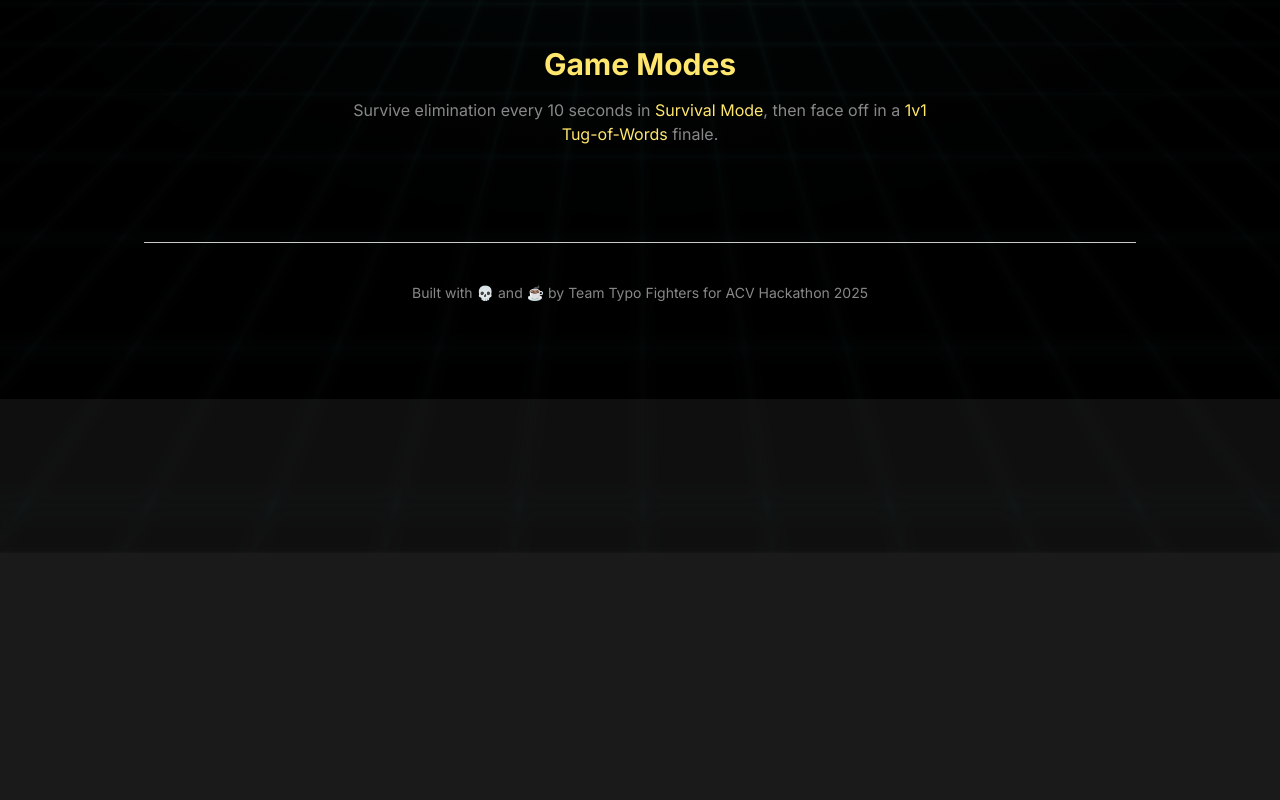
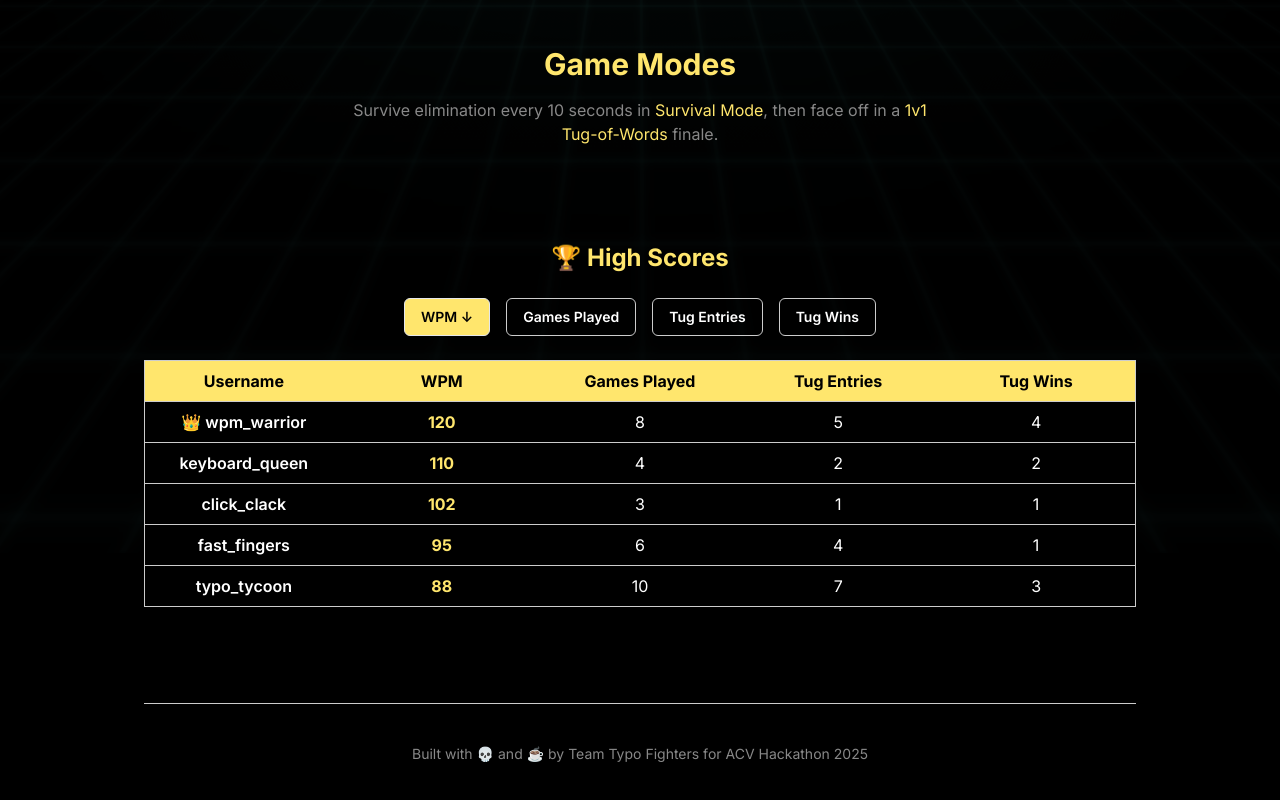
Before and after one commit to LtShibby/team-typo-fighters, a Next.js app: page / in a window 1280 px wide. Shown: the part 498-1298 px from the top of the page. Before the commit the page ends 897 px from the top, so only its background shows below. Built offline with nearby package versions, Linux system fonts and the light colour scheme; no server answers.

Commit message:
adding high scores front end and background animations

```diff
--- a/app/game/[id]/page.tsx
+++ b/app/game/[id]/page.tsx
@@ -22,24 +22,6 @@ const supabase = createClient(
   process.env.NEXT_PUBLIC_SUPABASE_URL!,
   process.env.NEXT_PUBLIC_SUPABASE_API_KEY!
 )
-
-// Fallback prompts in case API fails
-const FALLBACKREGULARPROMPTS = [
-  { text: 'Life before death. Strength before weakness. Journey before destination.' },
-  { text: 'Honor is not dead so long as he lives in the hearts of men.' },
-  { text: 'Some men may be stronger than others. That does not give them the right to dominate those who are weaker.' },
-  { text: 'You mustnt kneel to me. The Knights Radiant must stand again.' },
-  { text: 'The most important step a man can take. Its not the first one, is it? Its the next one. Always the next step.' }
-];
-
-const FALLBACKTUGPROMPTS = [
-  { text: 'What is sanity, but a shared hallucination we cling to in a universe that forgot its own rules?' },
-  { text: 'All this happened, more or less.' },
-  { text: 'QUANTUM COLLAPSE: superposition lost in /dev/void' },
-  { text: 'VIRUS DETECTED: recursive thoughts infecting /mind/os' },
-  { text: 'I am the voice between the beats. I am what is lost in the pause. I am the silence that screams.' }
-];
-
 
 export default function GamePage({ params }: { params: { id: string } }) {
   const searchParams = useSearchParams()
@@ -71,14 +53,9 @@ export default function GamePage({ params }: { params: { id: string } }) {
   } = useGameChannel({
     gameId,
     username,
-    onGameStart: (newPrompts, startTime, newTugPrompts) => {
+    onGameStart: (prompts, startTime) => {
       console.log('Game start received:', { prompts, startTime })
-      if (newPrompts.length !== 0) {
-        setPrompts(newPrompts.map(text => ({ text })))
-      }
-      if (newTugPrompts.length !== 0) {
-        setTugPrompts(newTugPrompts.map(text => ({ text })))
-      }
+      setPrompts(prompts.map(text => ({ text })))
       setStartTime(startTime)
       setCountdown(3)
 
@@ -116,17 +93,11 @@ export default function GamePage({ params }: { params: { id: string } }) {
       setCountdown(null)
       setStartTime(null)
     },
-    onTugModeStart: async (player1, player2, startTime, newTugPrompts) =>{
+    onTugModeStart: (player1, player2, startTime) =>{
       setIsTugMode(true)
       setTugPlayer1(player1)
       setTugPlayer2(player2)
       setTugStartTime(startTime)
-      if (newTugPrompts.length !== 0) {
-        setTugPrompts(newTugPrompts.map(text => ({ text })))
-      }
-      if (username === player1 || username === player2) {
-        setFinalStats()
-      }
     }
   })
 
@@ -150,6 +121,7 @@ export default function GamePage({ params }: { params: { id: string } }) {
   })
 
   const setFinalStats = useCallback(() => {
+    setIsEliminated(true)
     setFinalWpm(wpm)
   }, [setIsEliminated, setFinalWpm, wpm])
 
@@ -163,13 +135,12 @@ export default function GamePage({ params }: { params: { id: string } }) {
         const playerToElim = playersRemaining[0]
         broadcastElimination(playerToElim.id)
         if (playerToElim.id === username) {
-          setIsEliminated(true)
           setFinalStats()
         }
         const remainingPlayers = playersRemaining.filter(p => p.id !== playerToElim.id)
         if (remainingPlayers.length === 2) {
           const tugStartTime = Date.now() + 5000;
-          broadcastTugModeStart(remainingPlayers[0].id, remainingPlayers[1].id, tugStartTime, tugPrompts)
+          broadcastTugModeStart(remainingPlayers[0].id, remainingPlayers[1].id, tugStartTime)
           setIsTugMode(true)
           setTugPlayer1(remainingPlayers[0].id)
           setTugPlayer2(remainingPlayers[1].id)
@@ -198,6 +169,23 @@ export default function GamePage({ params }: { params: { id: string } }) {
   const handleStartGame = async () => {
     const startTime = Date.now() + 3000;
 
+    // Fallback prompts in case API fails
+    const fallbackRegularPrompts = [
+      { text: 'Life before death. Strength before weakness. Journey before destination.' },
+      { text: 'Honor is not dead so long as he lives in the hearts of men.' },
+      { text: 'Some men may be stronger than others. That does not give them the right to dominate those who are weaker.' },
+      { text: 'You mustnt kneel to me. The Knights Radiant must stand again.' },
+      { text: 'The most important step a man can take. Its not the first one, is it? Its the next one. Always the next step.' }
+    ];
+
+    const fallbackTugPrompts = [
+      { text: 'What is sanity, but a shared hallucination we cling to in a universe that forgot its own rules?' },
+      { text: 'All this happened, more or less.' },
+      { text: 'QUANTUM COLLAPSE: superposition lost in /dev/void' },
+      { text: 'VIRUS DETECTED: recursive thoughts infecting /mind/os' },
+      { text: 'I am the voice between the beats. I am what is lost in the pause. I am the silence that screams.' }
+    ];
+
     try {
       const response = await fetch('https://python3-m-uvicorn-main-production.up.railway.app/get_game_prompts');
       const json = await response.json();
@@ -220,52 +208,55 @@ export default function GamePage({ params }: { params: { id: string } }) {
       setTugPrompts(tugPrompts);
       setCountdown(3);
 
-      await broadcastGameStart(regularPrompts, startTime, tugPrompts);
-    } catch (err) {
-      console.warn('Failed to fetch from API, using fallback prompts:', err);
-      setPrompts(FALLBACKREGULARPROMPTS);
-      setTugPrompts(FALLBACKTUGPROMPTS);
-      setCountdown(3);
-
-      await broadcastGameStart(FALLBACKREGULARPROMPTS, startTime, FALLBACKTUGPROMPTS);
-    }
+      await broadcastGameStart(regularPrompts, startTime);
 
       if (isHost && players.length === 2) {
         const tugStartTime = Date.now() + 5000;
-      await broadcastTugModeStart(players[0].id, players[1].id, tugStartTime, tugPrompts);
+        await broadcastTugModeStart(players[0].id, players[1].id, tugStartTime);
         setIsTugMode(true);
         setTugPlayer1(players[0].id);
         setTugPlayer2(players[1].id);
         setTugStartTime(tugStartTime);
+        return;
+      }
+    } catch (err) {
+      console.warn('Failed to fetch from API, using fallback prompts:', err);
+      setPrompts(fallbackRegularPrompts);
+      setTugPrompts(fallbackTugPrompts);
+      setCountdown(3);
+
+      await broadcastGameStart(fallbackRegularPrompts, startTime);
+
+      if (isHost && players.length === 2) {
+        const tugStartTime = Date.now() + 5000;
+        await broadcastTugModeStart(players[0].id, players[1].id, tugStartTime);
+        setIsTugMode(true);
+        setTugPlayer1(players[0].id);
+        setTugPlayer2(players[1].id);
+        setTugStartTime(tugStartTime);
+        return;
+      }
     }
   }
 
   if (!isChannelReady) {
-    return (
-      <main className="min-h-screen bg-black text-arcade-text font-sans overflow-hidden">
-        <div className="retro-grid opacity-50"></div>
-        <div className="relative z-10 flex items-center justify-center h-screen">
-          <div className="text-arcade-text">Loading...</div>
-        </div>
-      </main>
-    )
+    return <div className="text-arcade-text">Loading...</div>
   }
 
   if (isTugMode) {
     return (
-      <main className="min-h-screen bg-black text-arcade-text font-sans overflow-hidden">
-        <div className="retro-grid opacity-50"></div>
-        <div className="relative z-10">
       <TugOfWar
         gameId={gameId}
         username={username}
-            prompts={tugPrompts}
+        prompts={prompts.map(p => p.text)}
         player1={tugPlayer1}
         player2={tugPlayer2}
         tugStartTime={tugStartTime!}
+        onGameReset={() => {
+          broadcastGameReset()
+          resetTypingStats()
+        }}
       />
-        </div>
-      </main>
     )
   }
 
@@ -282,10 +273,9 @@ export default function GamePage({ params }: { params: { id: string } }) {
   // })
 
   return (
-    <main className="min-h-screen bg-black text-arcade-text font-sans overflow-hidden">
-      <div className="retro-grid opacity-50"></div>
-      <div className="relative z-10 container mx-auto px-4 py-8">
-        <GameHeaderBanner roomId={gameId} username={username} />
+    <main className="min-h-screen px-4 py-10 bg-arcade-background text-arcade-text font-sans">
+      <div className="max-w-3xl mx-auto space-y-10">
+        <GameHeaderBanner roomId={gameId} username={username}/>
 
         {isChannelReady && (
           <>
@@ -323,9 +313,9 @@ export default function GamePage({ params }: { params: { id: string } }) {
                   <button
                       onClick={handleStartGame}
                       disabled={!isHost}
-                      className="mt-10 mb-10 w-2/3 px-4 py-2 font-arcade bg-arcade-primary text-white rounded disabled:opacity-50"
+                      className="px-4 py-2 bg-arcade-primary text-white rounded disabled:opacity-50"
                   >
-                    {isHost ? 'Start Game' : 'Waiting for host to start game...'}
+                    {isHost ? 'Start Game' : 'Waiting for host...'}
                   </button>
                   <PlayerList players={players} currentUser={username} currentWPM={wpm} gameStarted={false}/>
                 </div>
--- a/app/page.tsx
+++ b/app/page.tsx
@@ -1,17 +1,85 @@
 'use client'
 
-import { useEffect } from 'react'
+import { useEffect, useState } from 'react'
 import { useRouter } from 'next/navigation'
-// import { pingSupabase } from './pingSupabase'
 import { motion } from 'framer-motion'
 import Link from 'next/link'
 
+type ScoreKey = 'highest_wpm' | 'games_played' | 'tug_entries' | 'tug_wins'
+
+type ScoreEntry = {
+  username: string
+  highest_wpm: number
+  games_played: number
+  tug_entries: number
+  tug_wins: number
+}
+
 export default function Home() {
   const router = useRouter()
+  const [selectedTab, setSelectedTab] = useState<ScoreKey>('highest_wpm')
+  const [sortOrder, setSortOrder] = useState<'asc' | 'desc'>('desc')
+  const [highScoresByKey, setHighScoresByKey] = useState<Record<ScoreKey, ScoreEntry[]>>({
+    highest_wpm: [],
+    games_played: [],
+    tug_entries: [],
+    tug_wins: [],
+  })
+
+  const mockHighScores: ScoreEntry[] = [
+    { username: 'keyboard_queen', highest_wpm: 110, games_played: 4, tug_entries: 2, tug_wins: 2 },
+    { username: 'fast_fingers', highest_wpm: 95, games_played: 6, tug_entries: 4, tug_wins: 1 },
+    { username: 'typo_tycoon', highest_wpm: 88, games_played: 10, tug_entries: 7, tug_wins: 3 },
+    { username: 'click_clack', highest_wpm: 102, games_played: 3, tug_entries: 1, tug_wins: 1 },
+    { username: 'wpm_warrior', highest_wpm: 120, games_played: 8, tug_entries: 5, tug_wins: 4 }
+  ]
 
   useEffect(() => {
-    // pingSupabase()
+    const fetchScores = async () => {
+      try {
+        const res = await fetch('/api/high_scores')
+        const data = await res.json()
+
+        if (
+          data &&
+          Array.isArray(data.highest_wpm) &&
+          Array.isArray(data.games_played) &&
+          Array.isArray(data.tug_entries) &&
+          Array.isArray(data.tug_wins)
+        ) {
+          setHighScoresByKey(data)
+        } else {
+          throw new Error('Invalid structure')
+        }
+      } catch (err) {
+        setHighScoresByKey({
+          highest_wpm: [...mockHighScores].sort((a, b) => b.highest_wpm - a.highest_wpm),
+          games_played: [...mockHighScores].sort((a, b) => b.games_played - a.games_played),
+          tug_entries: [...mockHighScores].sort((a, b) => b.tug_entries - a.tug_entries),
+          tug_wins: [...mockHighScores].sort((a, b) => b.tug_wins - a.tug_wins),
+        })
+      }
+    }
+
+    fetchScores()
   }, [])
+
+  const sortedScores = [...(highScoresByKey[selectedTab] || [])].sort((a, b) => {
+    const valA = a[selectedTab]
+    const valB = b[selectedTab]
+    return sortOrder === 'asc' ? valA - valB : valB - valA
+  })
+
+  const toggleSortOrder = () => {
+    setSortOrder(prev => (prev === 'asc' ? 'desc' : 'asc'))
+  }
+
+  const tabLabels: { key: ScoreKey, label: string }[] = [
+    { key: 'highest_wpm', label: 'WPM' },
+    { key: 'games_played', label: 'Games Played' },
+    { key: 'tug_entries', label: 'Tug Entries' },
+    { key: 'tug_wins', label: 'Tug Wins' }
+  ]
 
   return (
     <main className="min-h-screen bg-black text-arcade-text font-sans overflow-hidden">
@@ -19,74 +87,97 @@ export default function Home() {
       <div className="relative z-10 max-w-5xl mx-auto px-4 py-24 space-y-24">
 
         {/* Hero */}
-              <motion.section
-                  initial={{ opacity: 0, y: 30 }}
-                  animate={{ opacity: 1, y: 0 }}
-                  transition={{ duration: 0.8 }}
-                  className="text-center space-y-6"
-              >
-                  <h1 className="text-4xl sm:text-5xl font-arcade text-arcade-accent tracking-widest">
-                      Team Typo Fighters
-                  </h1>
-                  <motion.p
-                      className="text-lg sm:text-xl text-arcade-secondary"
-                      initial={{ opacity: 0 }}
-                      animate={{ opacity: 1 }}
-                      transition={{ delay: 0.5 }}
-                  >
+        <motion.section initial={{ opacity: 0, y: 30 }} animate={{ opacity: 1, y: 0 }} transition={{ duration: 0.8 }} className="text-center space-y-6">
+          <h1 className="text-4xl sm:text-5xl font-arcade text-arcade-accent tracking-widest">Team Typo Fighters</h1>
+          <motion.p className="text-lg sm:text-xl text-arcade-secondary" initial={{ opacity: 0 }} animate={{ opacity: 1 }} transition={{ delay: 0.5 }}>
             A real-time typing battle royale. Outtype. Outlive. Outlast.
           </motion.p>
-                  <motion.div
-                      whileHover={{ scale: 1.1 }}
-                      whileTap={{ scale: 0.95 }}
-                  >
+          <motion.div whileHover={{ scale: 1.1 }} whileTap={{ scale: 0.95 }}>
             <Link href="/play">
-                          <button className="arcade-button mt-6 px-8 py-3 text-lg animate-pulse-slow">
-                              Play Now
-                          </button>
+              <button className="arcade-button mt-6 px-8 py-3 text-lg animate-pulse-slow">Play Now</button>
             </Link>
           </motion.div>
         </motion.section>
 
         {/* How It Works */}
-              <motion.section
-                  initial="hidden"
-                  whileInView="visible"
-                  viewport={{ once: true }}
-                  transition={{ staggerChildren: 0.2 }}
-                  className="grid sm:grid-cols-3 gap-10 text-center"
-              >
+        <motion.section initial="hidden" whileInView="visible" viewport={{ once: true }} transition={{ staggerChildren: 0.2 }} className="grid sm:grid-cols-3 gap-10 text-center">
           {[
             ['Enter Username', 'No account needed. Just jump in.'],
             ['Create or Join', 'Spin up a game or use a room code.'],
             ['Type to Survive', 'Last one standing wins. WPM matters.'],
           ].map(([title, desc], idx) => (
-                      <motion.div
-                          key={idx}
-                          initial={{ opacity: 0, y: 20 }}
-                          whileInView={{ opacity: 1, y: 0 }}
-                          transition={{ duration: 0.5, delay: idx * 0.2 }}
-                          className="space-y-2"
-                      >
-                          <h3 className="text-xl font-bold text-arcade-accent">{
-                              `${idx + 1}. ${title}`
-                          }</h3>
+            <motion.div key={idx} initial={{ opacity: 0, y: 20 }} whileInView={{ opacity: 1, y: 0 }} transition={{ duration: 0.5, delay: idx * 0.2 }} className="space-y-2">
+              <h3 className="text-xl font-bold text-arcade-accent">{`${idx + 1}. ${title}`}</h3>
               <p className="text-sm text-arcade-muted">{desc}</p>
             </motion.div>
           ))}
         </motion.section>
 
         {/* Game Modes */}
-              <motion.section
-                  initial={{ opacity: 0 }}
-                  whileInView={{ opacity: 1 }}
-                  transition={{ duration: 0.6 }}
-                  className="text-center space-y-4"
-              >
+        <motion.section initial={{ opacity: 0 }} whileInView={{ opacity: 1 }} transition={{ duration: 0.6 }} className="text-center space-y-4">
           <h2 className="text-3xl font-bold text-arcade-accent">Game Modes</h2>
           <p className="text-md text-arcade-muted max-w-xl mx-auto">
             Survive elimination every 10 seconds in <span className="text-arcade-accent">Survival Mode</span>, then face off in a <span className="text-arcade-accent">1v1 Tug-of-Words</span> finale.
           </p>
+        </motion.section>
+
+        {/* High Scores */}
+        <motion.section initial={{ opacity: 0 }} whileInView={{ opacity: 1 }} transition={{ duration: 0.8 }} className="text-center space-y-6">
+          <h2 className="text-2xl font-bold text-arcade-accent mb-2">🏆 High Scores</h2>
+
+          {/* Tabs */}
+          <div className="flex justify-center gap-4 mb-6 flex-wrap">
+            {tabLabels.map(({ key, label }) => (
+              <button
+                key={key}
+                className={`px-4 py-2 rounded-md font-semibold text-sm border ${key === selectedTab ? 'bg-arcade-accent text-black' : 'bg-arcade-bg border-arcade-border'}`}
+                onClick={() => key === selectedTab ? toggleSortOrder() : setSelectedTab(key)}
+              >
+                {label} {selectedTab === key ? (sortOrder === 'asc' ? '↑' : '↓') : ''}
+              </button>
+            ))}
+          </div>
+
+          {/* Table */}
+          <div className="overflow-x-auto">
+            <table className="min-w-full border border-arcade-border table-fixed">
+              <thead className="bg-arcade-accent text-black">
+                <tr>
+                  <th className="w-1/5 px-4 py-2 text-center">Username</th>
+                  <th className="w-1/5 px-4 py-2 text-center">WPM</th>
+                  <th className="w-1/5 px-4 py-2 text-center">Games Played</th>
+                  <th className="w-1/5 px-4 py-2 text-center">Tug Entries</th>
+                  <th className="w-1/5 px-4 py-2 text-center">Tug Wins</th>
+                </tr>
+              </thead>
+              <motion.tbody
+                key={`${selectedTab}-${sortOrder}`}
+                className="bg-black text-arcade-text"
+                initial="hidden"
+                animate="visible"
+                variants={{
+                  visible: { transition: { staggerChildren: 0.1 } }
+                }}
+              >
+                {sortedScores.map((row, idx) => (
+                  <motion.tr
+                    key={idx}
+                    variants={{
+                      hidden: { opacity: 0, y: 20 },
+                      visible: { opacity: 1, y: 0 }
+                    }}
+                    className={`border-t border-arcade-border ${idx === 0 ? 'bg-arcade-gold bg-opacity-10' : ''}`}
+                  >
+                    <td className="px-4 py-2 font-semibold">{idx === 0 ? '👑 ' : ''}{row.username}</td>
+                    <td className={`px-4 py-2 ${selectedTab === 'highest_wpm' ? 'text-arcade-accent font-bold' : ''}`}>{row.highest_wpm}</td>
+                    <td className={`px-4 py-2 ${selectedTab === 'games_played' ? 'text-arcade-accent font-bold' : ''}`}>{row.games_played}</td>
+                    <td className={`px-4 py-2 ${selectedTab === 'tug_entries' ? 'text-arcade-accent font-bold' : ''}`}>{row.tug_entries}</td>
+                    <td className={`px-4 py-2 ${selectedTab === 'tug_wins' ? 'text-arcade-accent font-bold' : ''}`}>{row.tug_wins}</td>
+                  </motion.tr>
+                ))}
+              </motion.tbody>
+            </table>
+          </div>
         </motion.section>
 
         {/* Footer */}
--- a/app/play/page.tsx
+++ b/app/play/page.tsx
@@ -20,9 +20,7 @@ export default function Home() {
   }
 
   return (
-    <main className="min-h-screen bg-black text-arcade-text font-sans overflow-hidden">
-      <div className="retro-grid opacity-50"></div>
-      <div className="relative z-10 flex flex-col items-center justify-center p-4">
+    <main className="min-h-screen flex flex-col items-center justify-center p-4">
       <h1 className="text-4xl font-arcade text-arcade-accent mb-8 animate-pulse-slow">
         Team Typo Fighters
       </h1>
@@ -82,7 +80,6 @@ export default function Home() {
           </div>
         </div>
       </div>
-      </div>
     </main>
   )
 }
```
Lines whose indentation alone changed are shown as unchanged.
